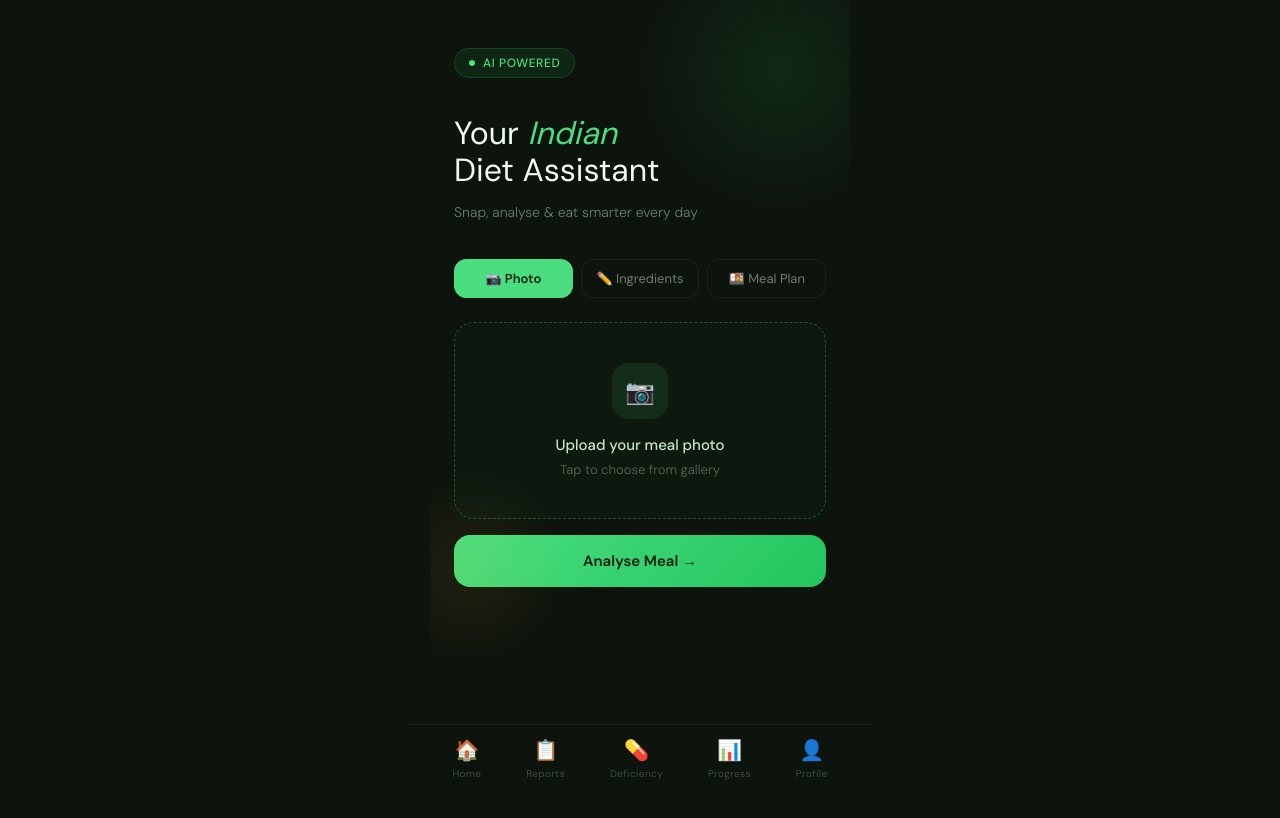
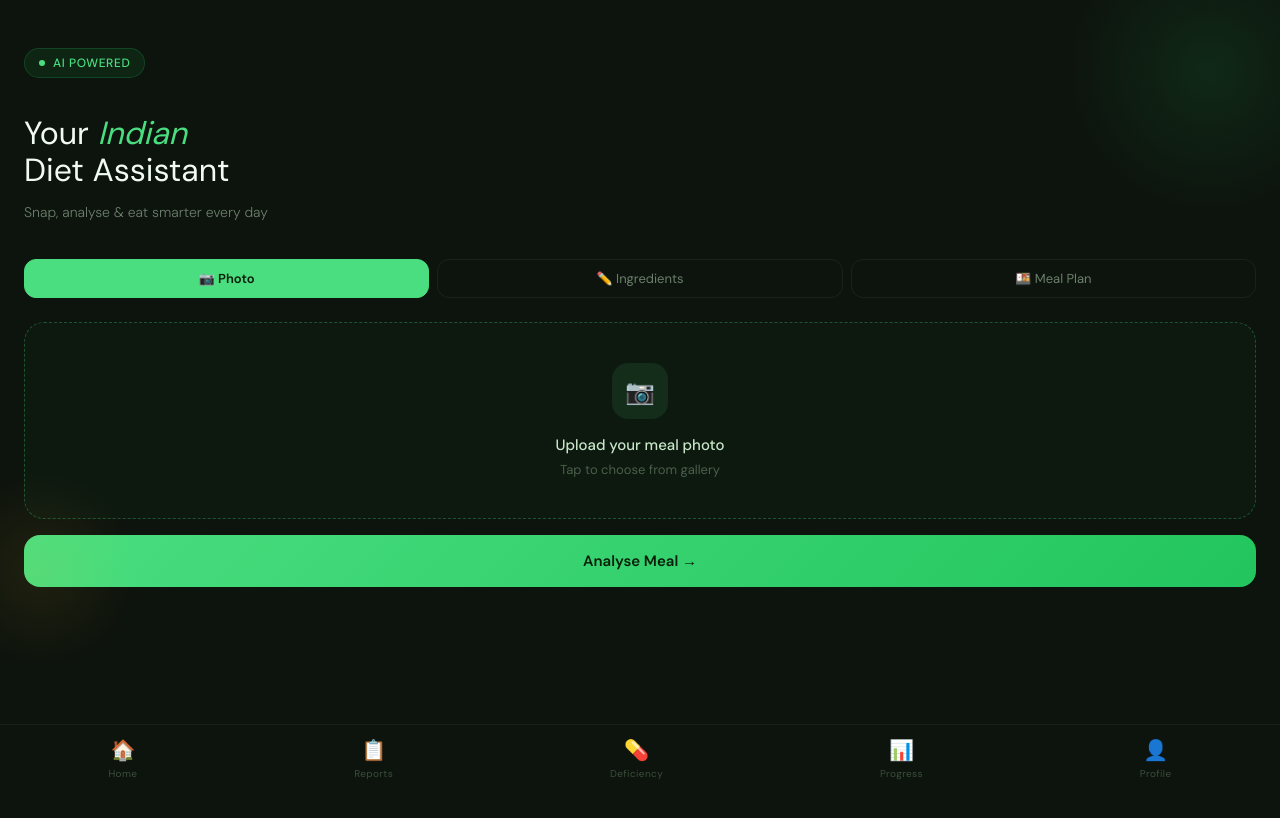
Before and after one commit to Aniket123445/nutrition-planner, a React (Create React App) app: page / in a window 1280 px wide. Shown: the top 818 px of the page. Built offline with nearby package versions, Linux system fonts and the light colour scheme.

Commit message:
Fix mobile width

```diff
--- a/src/App.js
+++ b/src/App.js
@@ -5,7 +5,7 @@ import ReportsPage from './ReportsPage';
 import ProgressPage from './ProgressPage';
 
 const styles = {
-  app: { fontFamily: "'DM Sans', sans-serif", maxWidth: '420px', margin: '0 auto', minHeight: '100vh', background: '#0d130d', color: '#e8f0e8', position: 'relative', overflowX: 'hidden', paddingBottom: '70px' },
+  app: { fontFamily: "'DM Sans', sans-serif", maxWidth: '100%', margin: '0 auto', minHeight: '100vh', background: '#0d130d', color: '#e8f0e8', position: 'relative', overflowX: 'hidden', paddingBottom: '70px' },
   orb1: { position: 'absolute', width: '300px', height: '300px', background: 'radial-gradient(circle, rgba(34,197,94,0.12) 0%, transparent 70%)', borderRadius: '50%', top: '-80px', right: '-80px', pointerEvents: 'none' },
   orb2: { position: 'absolute', width: '200px', height: '200px', background: 'radial-gradient(circle, rgba(251,191,36,0.08) 0%, transparent 70%)', borderRadius: '50%', bottom: '200px', left: '-60px', pointerEvents: 'none' },
   header: { padding: '48px 24px 24px', position: 'relative' },
@@ -35,7 +35,7 @@ const styles = {
   healthBadge: { display: 'inline-flex', alignItems: 'center', gap: '6px', padding: '8px 14px', background: 'rgba(74,222,128,0.12)', border: '1px solid rgba(74,222,128,0.2)', borderRadius: '100px', fontSize: '13px', color: '#4ade80', fontWeight: '500' },
   resultText: { fontSize: '13px', color: '#8fa88f', lineHeight: '1.7', marginTop: '12px', whiteSpace: 'pre-wrap' },
   loadingText: { fontSize: '14px', color: '#4ade80', textAlign: 'center', padding: '20px' },
-  bottomNav: { display: 'flex', justifyContent: 'space-around', padding: '12px 24px 20px', borderTop: '1px solid rgba(255,255,255,0.05)', position: 'fixed', bottom: '0', left: '50%', transform: 'translateX(-50%)', width: '100%', maxWidth: '420px', background: '#0d130d', zIndex: 100 },
+  bottomNav: { display: 'flex', justifyContent: 'space-around', padding: '12px 24px 20px', borderTop: '1px solid rgba(255,255,255,0.05)', position: 'fixed', bottom: '0', left: '50%', transform: 'translateX(-50%)', width: '100%', maxWidth: '100%', background: '#0d130d', zIndex: 100 },
   navItem: { display: 'flex', flexDirection: 'column', alignItems: 'center', gap: '4px', cursor: 'pointer' },
   navIcon: { fontSize: '20px' },
   navLabel: { fontSize: '10px', color: '#3a4f3a', letterSpacing: '0.04em' },
```
